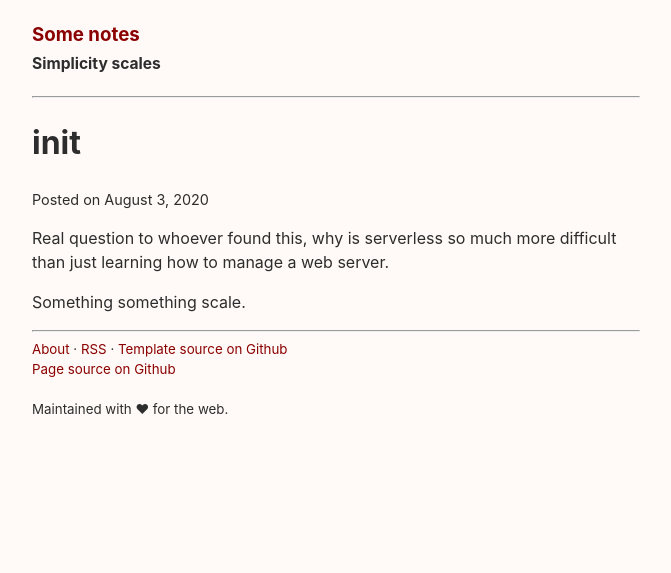
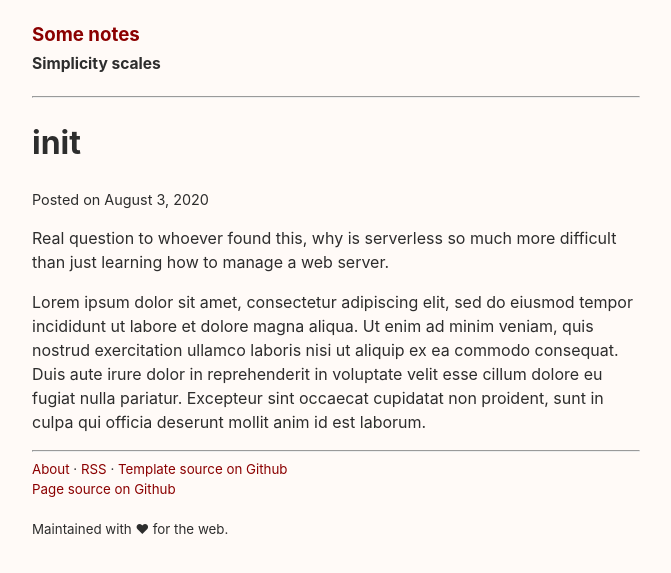
Before and after one commit to iks0x1b/iks0x1b.github.io, a Jekyll site: the page built from _posts/2020-08-03-init.md, in a window 1280 px wide. Shown: the top 573 px of the page, without its empty margins (304-975 px from the left). Built offline with Jekyll 4.4.1, drawn with Linux system fonts in a browser that asks for light colours.

Commit message:
Update 2020-08-03-init.md

```diff
--- a/_posts/2020-08-03-init.md
+++ b/_posts/2020-08-03-init.md
@@ -6,4 +6,4 @@
 
 Real question to whoever found this, why is serverless so much more difficult than just learning how to manage a web server.
 
-Something something scale.
+Lorem ipsum dolor sit amet, consectetur adipiscing elit, sed do eiusmod tempor incididunt ut labore et dolore magna aliqua. Ut enim ad minim veniam, quis nostrud exercitation ullamco laboris nisi ut aliquip ex ea commodo consequat. Duis aute irure dolor in reprehenderit in voluptate velit esse cillum dolore eu fugiat nulla pariatur. Excepteur sint occaecat cupidatat non proident, sunt in culpa qui officia deserunt mollit anim id est laborum.
```
